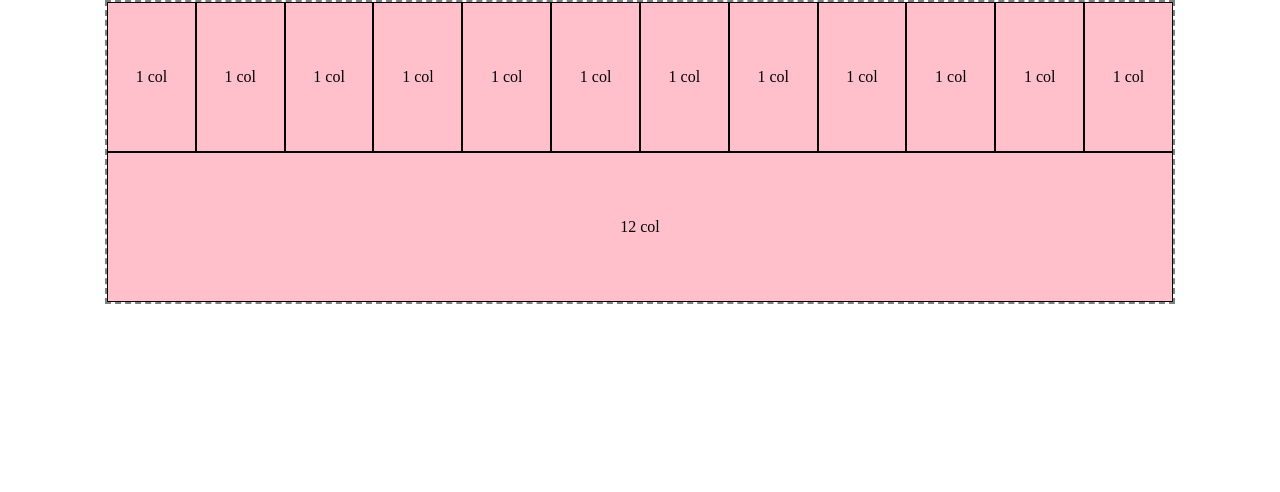
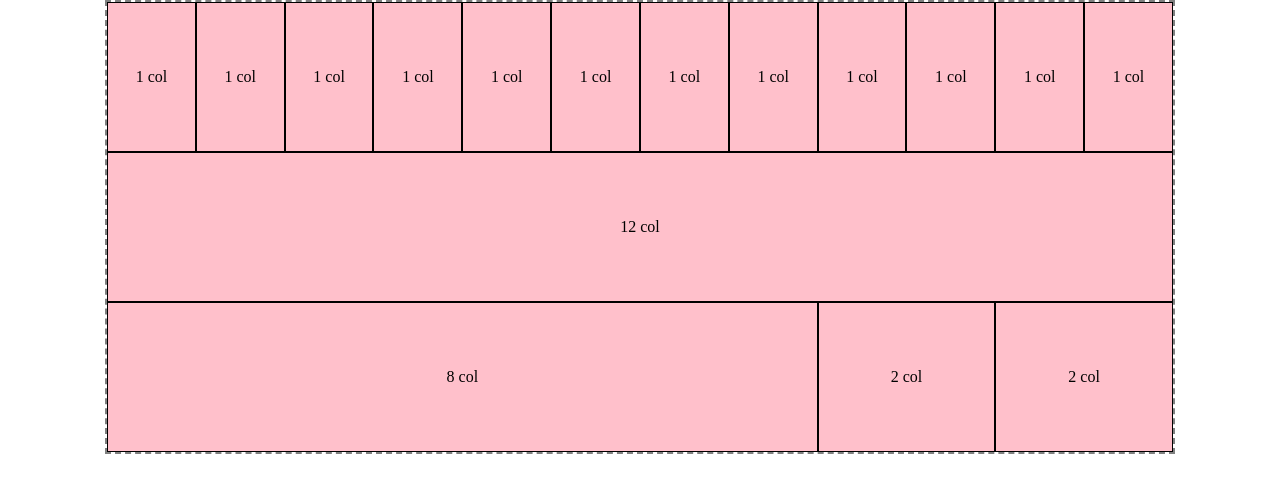
Before and after one commit to SaraPasinato/html-css-12bool, a plain HTML site: page index.html in a window 1280 px wide. Drawn offline with Linux system fonts and the light colour scheme.

Commit message:
Added 3rd row

```diff
--- a/index.html
+++ b/index.html
@@ -59,6 +59,18 @@
                     <p>12 col</p>
                 </div>
             </div>
+            <!-- Riga 12-layout system combined:8-2-2 cols--->
+            <div class="row">
+                <div class="col-8 flex-center">
+                    <p>8 col</p>
+                </div>
+                <div class="col-2 flex-center">
+                    <p>2 col</p>
+                </div>
+                <div class="col-2 flex-center">
+                    <p>2 col</p>
+                </div>
+            </div>
         </div>
     </main>
 </body>
```
